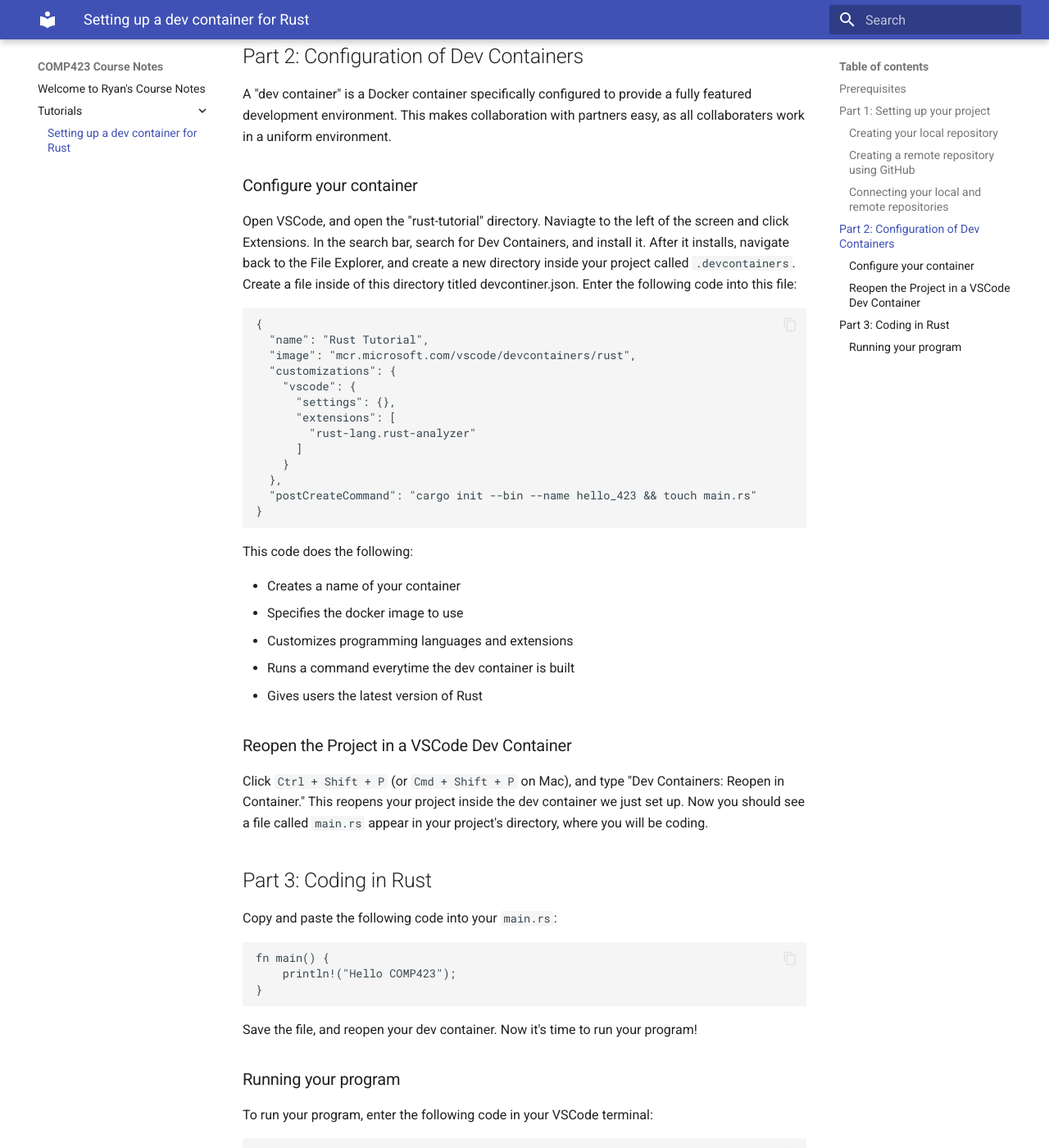
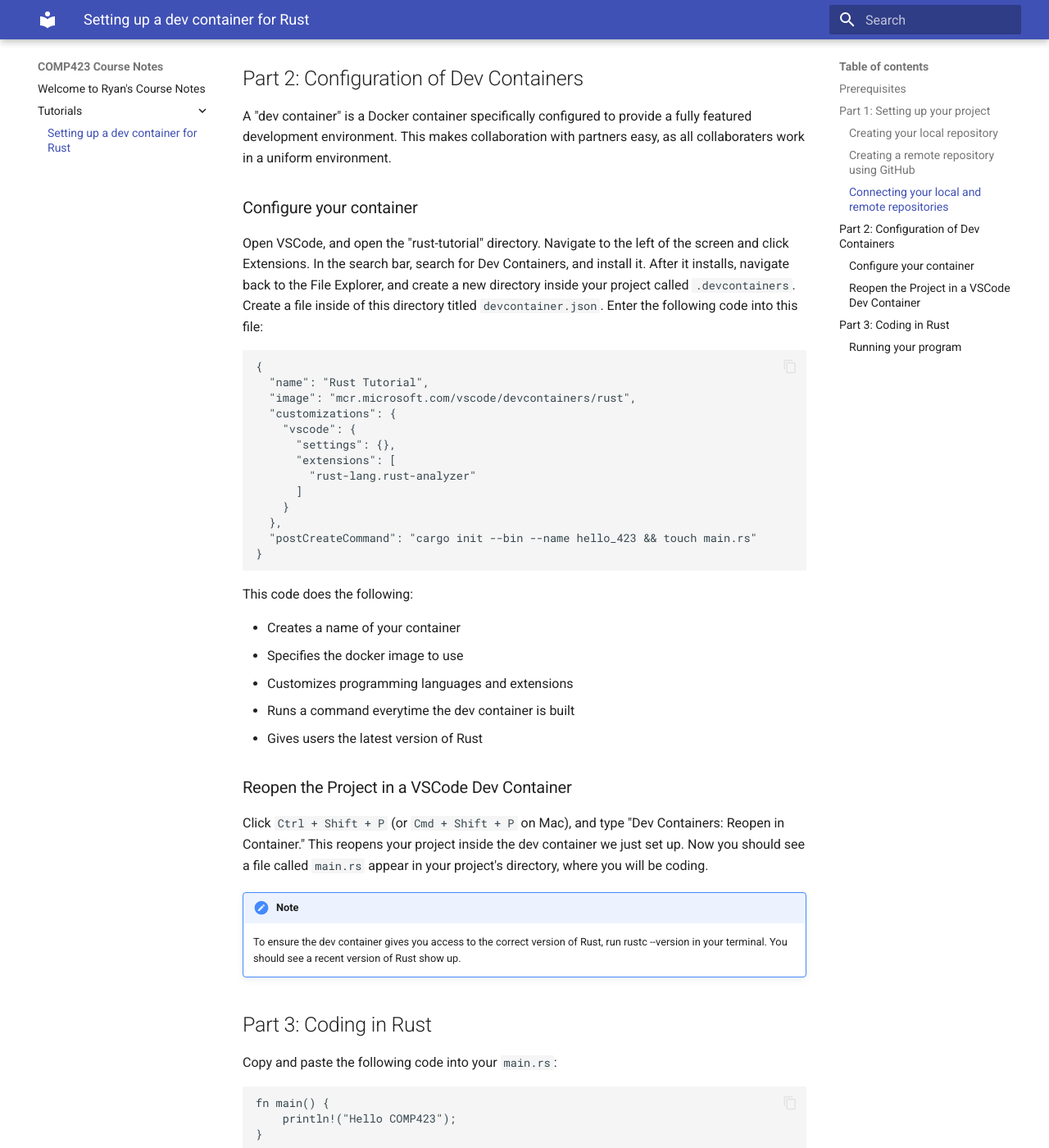
Before and after one commit to raneill26/comp423-coursenotes, an MkDocs documentation site: the page built from docs/tutorials/rust-setup.md, in a window 1280 px wide and 1400 px high, scrolled down 2179 px. Shown: the whole window at 82% size. Built offline with MkDocs 1.6.1 and Material for MkDocs 9.7.7, drawn with Linux system fonts in a browser that asks for light colours; some of the changed text lies outside the part shown.

Commit message:
Edited the tutorial

````diff
--- a/docs/tutorials/rust-setup.md
+++ b/docs/tutorials/rust-setup.md
@@ -16,7 +16,7 @@
 ## Part 1: Setting up your project
 ### Creating your local repository
 
-Begin by creating a repository on your local machine. A repository is a type of centrally located storage where you can keep your files. Do create one, open up terminal on your local machine. Navigate to where you would like to store your repository and type the following commands:
+Begin by creating a repository on your local machine. A repository is a type of centrally located storage where you can keep your files. To create one, open up terminal on your local machine. Navigate to where you would like to store your repository and type the following command:
 
 ```
 mkdir rust-tutorial
@@ -42,7 +42,8 @@
 git commit -m “Initial commit with README”
 ```
 
-The first line of code creates the README with the text "Rust Tutorial". Then, the changes (a created file with additions to it) are added and commited to our local repository. In Part 2, you will set up a remote repository using GitHub, a website that is a powerful tool for storing, saving, and collborating on projects.
+!!! note
+    The first line of code creates the README with the text "Rust Tutorial". Then, the changes (a created file with additions to it) are added and commited to our local repository. In Part 2, you will set up a remote repository using GitHub, a website that is a powerful tool for storing, saving, and collborating on projects.
 
 ### Creating a remote repository using GitHub
 
@@ -80,7 +81,7 @@
 A "dev container" is a Docker container specifically configured to provide a fully featured development environment. This makes collaboration with partners easy, as all collaboraters work in a uniform environment.
 
 ### Configure your container
-Open VSCode, and open the "rust-tutorial" directory. Naviagte to the left of the screen and click Extensions. In the search bar, search for Dev Containers, and install it. After it installs, navigate back to the File Explorer, and create a new directory inside your project called ```.devcontainers```. Create a file inside of this directory titled devcontiner.json. Enter the following code into this file:
+Open VSCode, and open the "rust-tutorial" directory. Navigate to the left of the screen and click Extensions. In the search bar, search for Dev Containers, and install it. After it installs, navigate back to the File Explorer, and create a new directory inside your project called ```.devcontainers```. Create a file inside of this directory titled ```devcontainer.json```. Enter the following code into this file:
 
 ```
 {
@@ -109,6 +110,9 @@
 ### Reopen the Project in a VSCode Dev Container
 Click ```Ctrl + Shift + P``` (or ```Cmd + Shift + P``` on Mac), and type "Dev Containers: Reopen in Container." This reopens your project inside the dev container we just set up. Now you should see a file called ```main.rs``` appear in your project's directory, where you will be coding.
 
+!!! note
+    To ensure the dev container gives you access to the correct version of Rust, run rustc --version in your terminal. You should see a recent version of Rust show up.
+
 ## Part 3: Coding in Rust
 Copy and paste the following code into your ```main.rs```:
 
@@ -117,6 +121,8 @@
     println!("Hello COMP423");
 }
 ```
+!!! note
+    **Maybe give a quick, brief explanation of this code and link the documentation to show people how they would go about creating a function in a language they are not familiar with**.
 
 Save the file, and reopen your dev container. Now it's time to run your program!
 
@@ -133,5 +139,7 @@
 - ```rustc main.rs```: This compiles your program
 - ```./main```: This runs your program
 
+!!! note
+    At the very bottom of the writeup it says to use the ```cargo new``` command with the ```-vcs none``` flag, and also to talk about the difference between ```cargo build``` and ```cargo run```.
 
 **Congratulations! You have just completed the Rust project setup tutorial!**
````
Also changed, not shown: other parts of docs/tutorials/rust-setup.md (+1 -1 lines).
